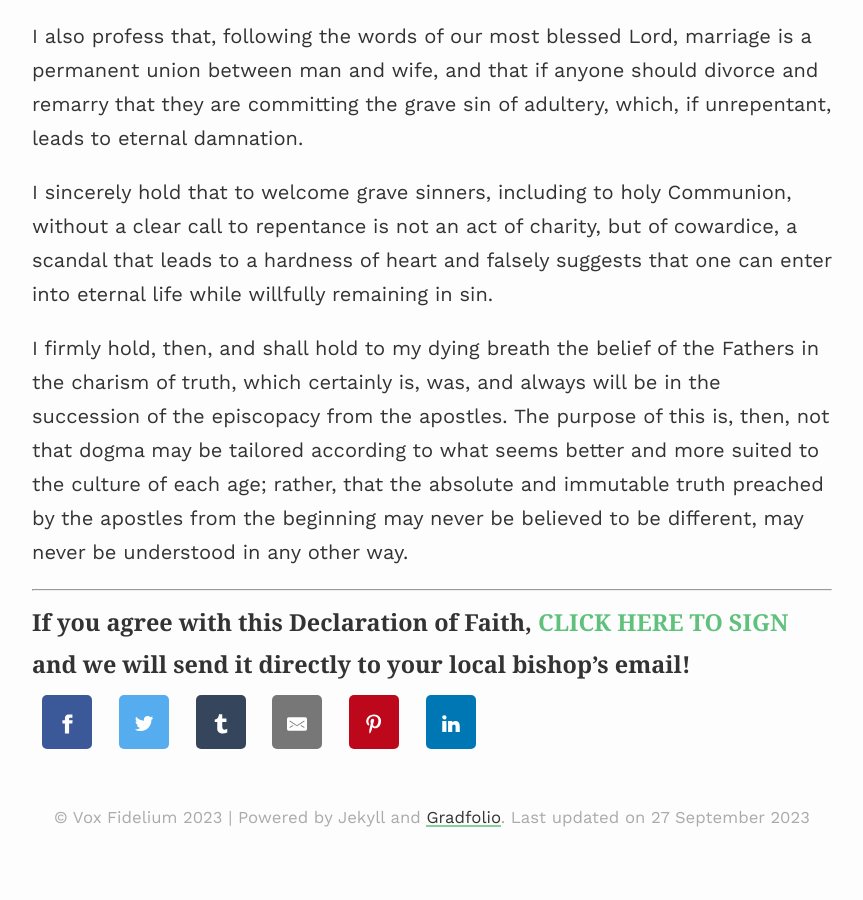
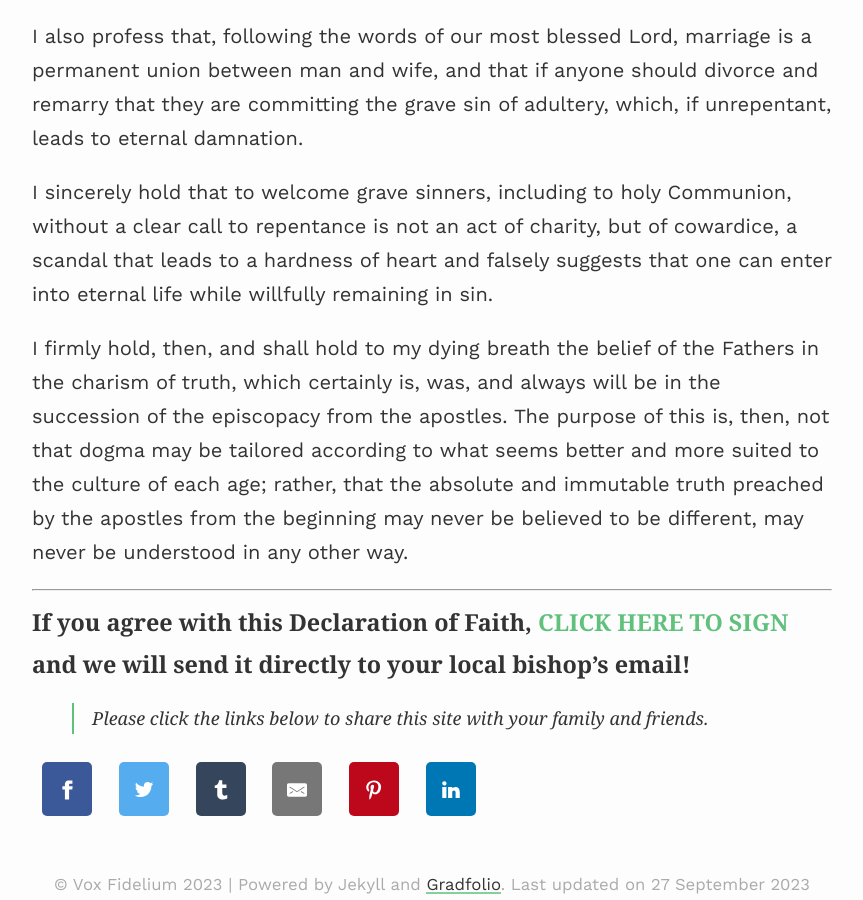
Before and after one commit to shalone86/vox-fidelium, a Jekyll site: the page built from _pages/statement-of-faith.md, in a window 1280 px wide and 900 px high, scrolled down 1578 px. Shown: the whole window, without its empty margins (208-1071 px from the left). Built offline with Jekyll 4.4.1, drawn with Linux system fonts in a browser that asks for light colours; nearby versions of some CDN libraries; before the commit the page ends 2411 px from its top, so only the background shows below that.

Commit message:
Update statement-of-faith.md

```diff
--- a/_pages/statement-of-faith.md
+++ b/_pages/statement-of-faith.md
@@ -32,3 +32,5 @@ I firmly hold, then, and shall hold to my dying breath the belief of the Fathers
 ---
 
 ### If you agree with this Declaration of Faith, [CLICK HERE TO SIGN](https://forms.gle/qdLkui3nBQnTt17B6) and we will send it directly to your local bishop's email!
+
+> Please click the links below to share this site with your family and friends.
```
